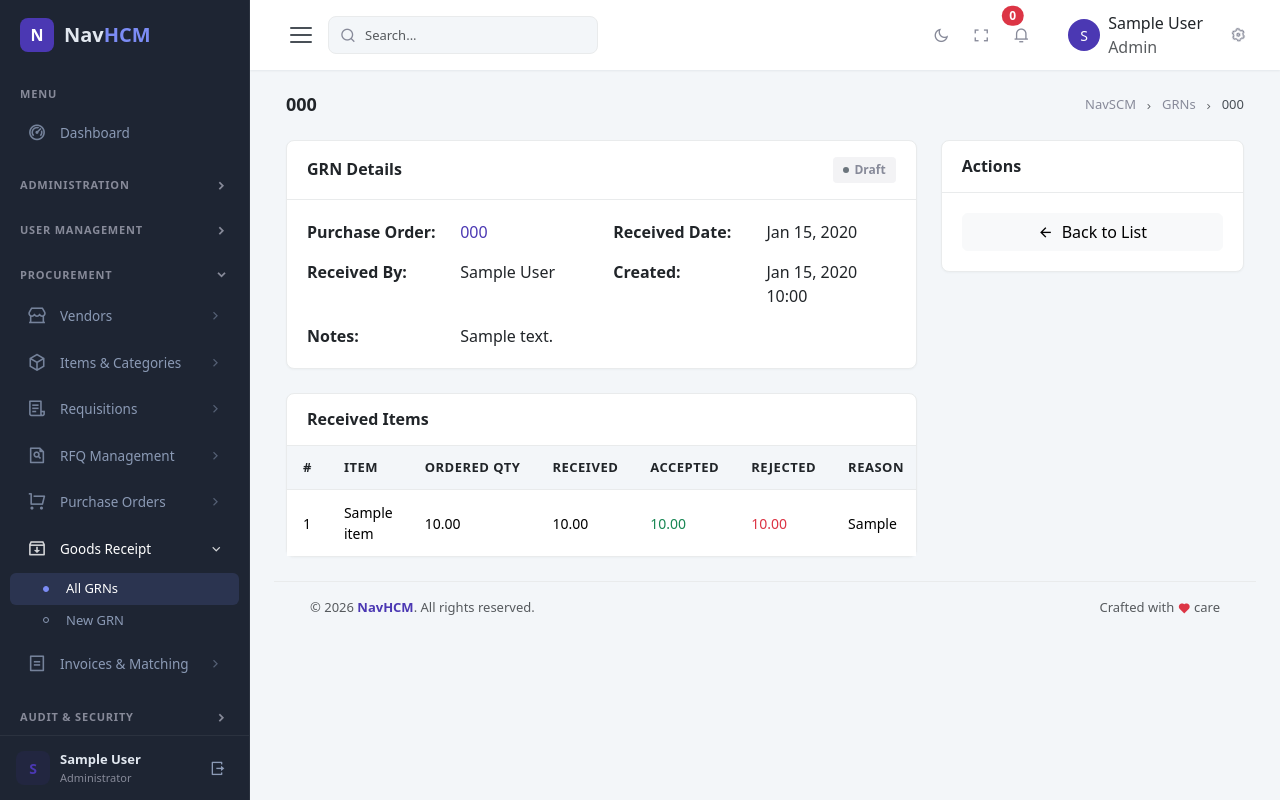
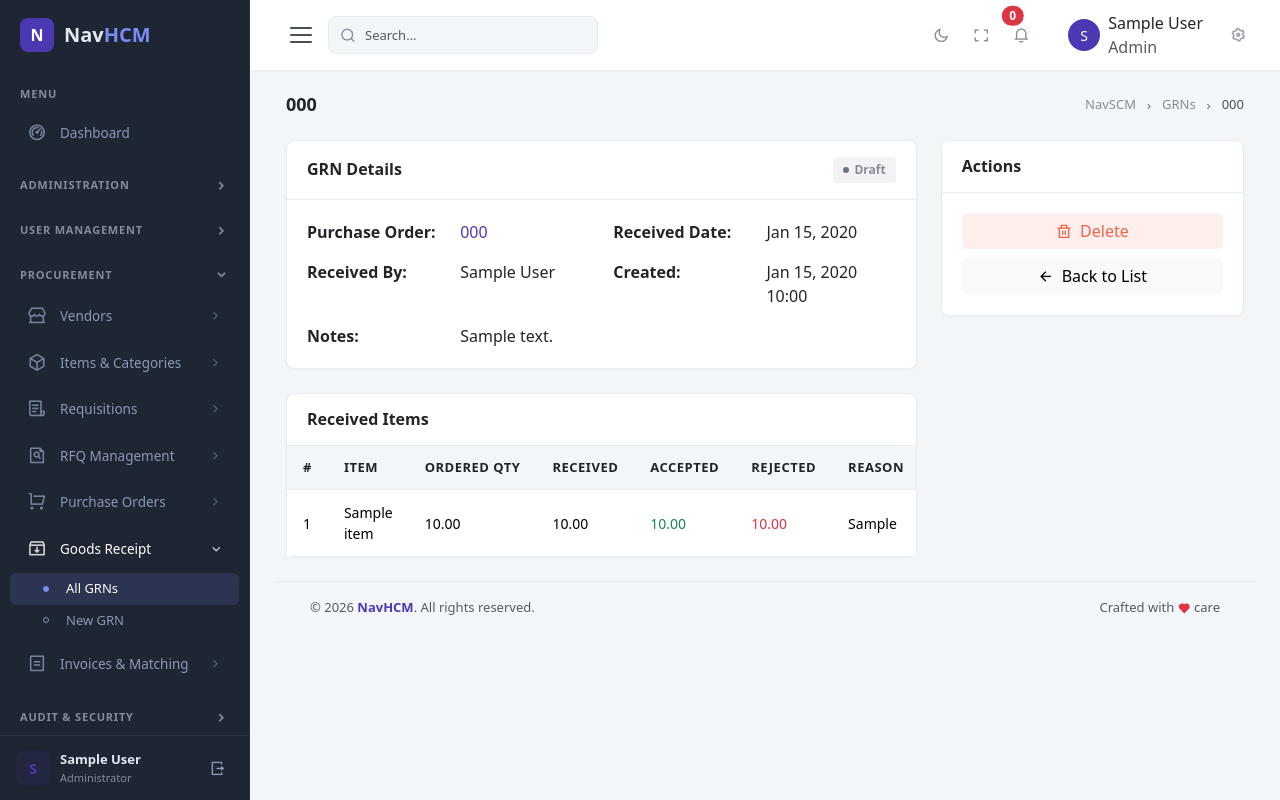
Before and after one commit to Navaid-KloneIT/NavSCM, a Django app: page /procurement/grns/1/ in a window 1280 px wide. Run offline with Django 4.2, Linux system fonts and the light colour scheme; a user stored in the database is signed in; tables that the repository leaves empty hold one stand-in row (values such as "Sample post"); some libraries are stand-ins or nearby versions.

Commit message:
Add delete button to GRN detail for draft status

```diff
--- a/templates/procurement/grn_detail.html
+++ b/templates/procurement/grn_detail.html
@@ -90,6 +90,14 @@
         <div class="card">
             <div class="card-header"><h5>Actions</h5></div>
             <div class="card-body">
+                {% if grn.status == 'draft' %}
+                    <form method="POST" action="{% url 'procurement:grn_delete' grn.pk %}">
+                        {% csrf_token %}
+                        <button type="submit" class="btn btn-soft-danger w-100 mb-2" onclick="return confirm('Are you sure you want to delete this GRN?')">
+                            <i class="ri-delete-bin-line me-1"></i> Delete
+                        </button>
+                    </form>
+                {% endif %}
                 <a href="{% url 'procurement:grn_list' %}" class="btn btn-light w-100"><i class="ri-arrow-left-line me-1"></i> Back to List</a>
             </div>
         </div>
```
